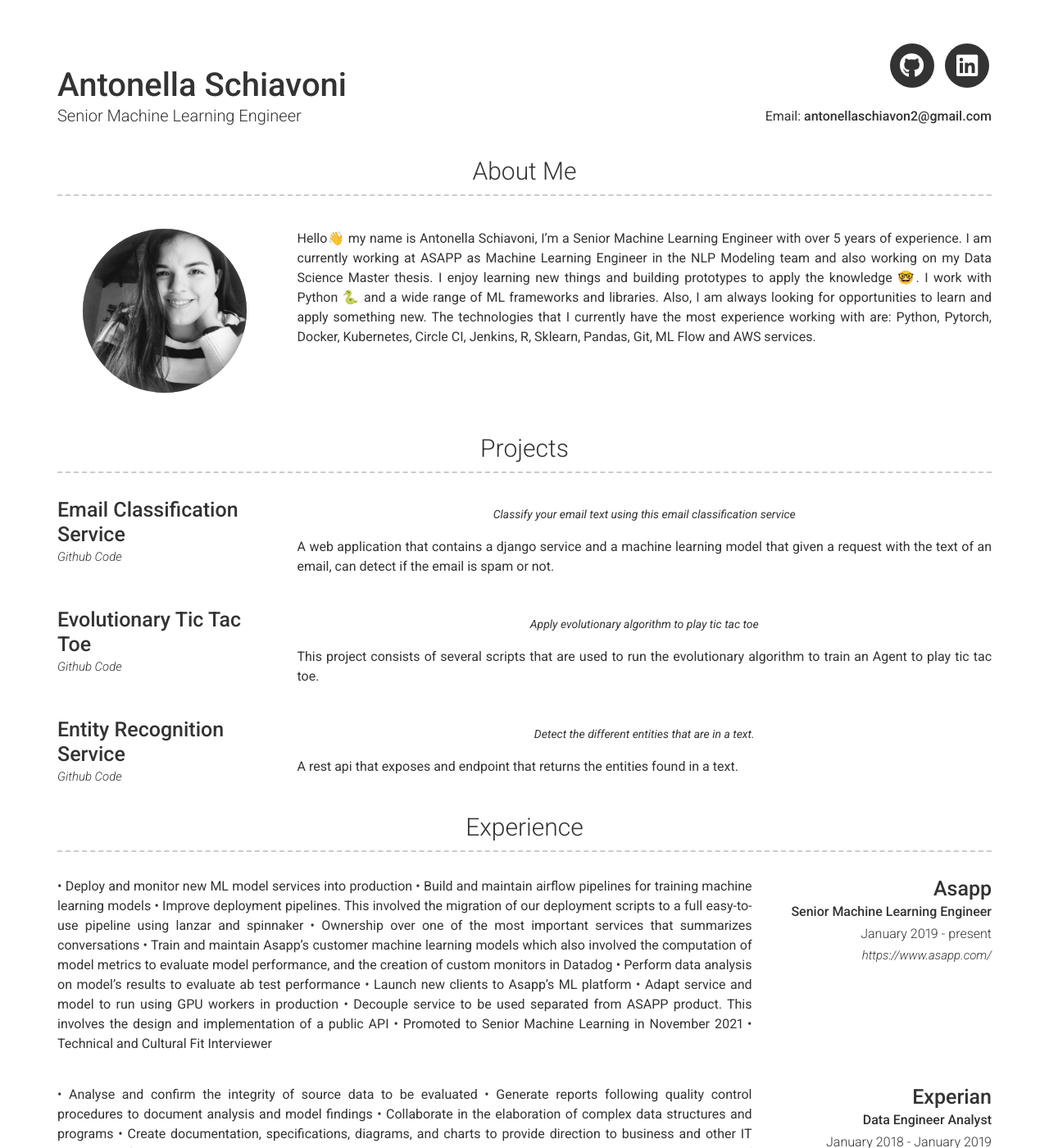
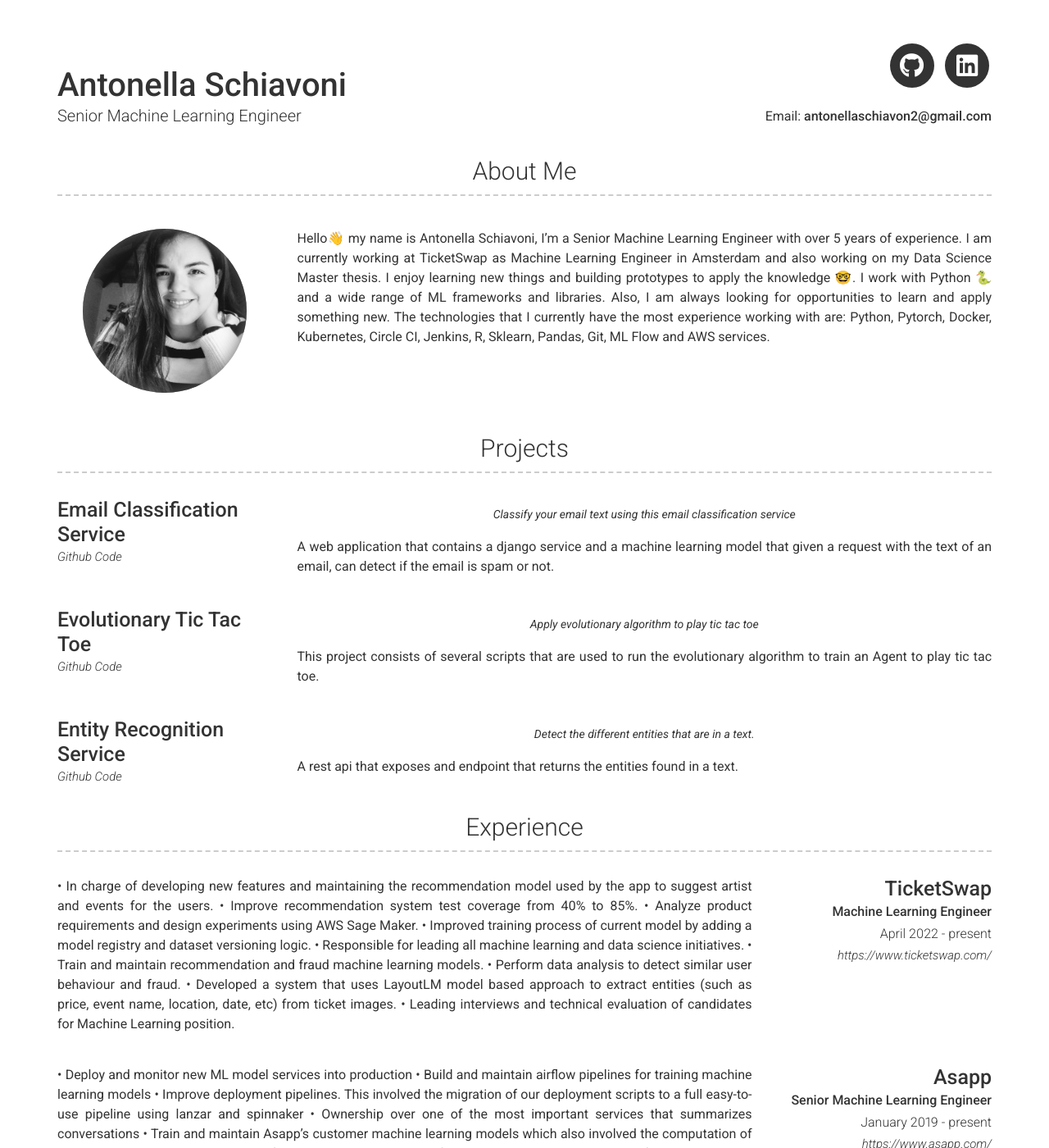
Before and after one commit to antonella-schiavoni/antonella-schiavoni.github.io, a Jekyll site: the page built from index.md, in a window 1280 px wide and 1400 px high. Shown: the whole window at 82% size. Built offline with Jekyll 4.4.1, drawn with Linux system fonts in a browser that asks for light colours; nearby versions of some CDN libraries.

Commit message:
add ticketswap experience

```diff
--- a/_config.yml
+++ b/_config.yml
@@ -39,7 +39,7 @@ linkedin_username: antonellaschiavoni
 about_profile_image: images/profile.jpg
 about_content: | # this will include new lines to allow paragraphs
 
-  Hello👋 my name is Antonella Schiavoni, I’m a Senior Machine Learning Engineer with over 5 years of experience. I am currently working at ASAPP as Machine Learning Engineer in the NLP Modeling team and also working on my Data Science Master thesis.
+  Hello👋 my name is Antonella Schiavoni, I’m a Senior Machine Learning Engineer with over 5 years of experience. I am currently working at TicketSwap as Machine Learning Engineer in Amsterdam and also working on my Data Science Master thesis.
   I enjoy learning new things and building prototypes to apply the knowledge 🤓. I work with Python 🐍 and a wide range of ML frameworks and libraries. Also, I am always looking for opportunities to learn and apply something new.
   The technologies that I currently have the most experience working with are: Python, Pytorch, Docker, Kubernetes, Circle CI, Jenkins, R, Sklearn, Pandas, Git, ML Flow and AWS services.
 
@@ -74,6 +74,25 @@ content:
   - title: Experience
     layout: list
     content:
+      - layout: right
+        title: TicketSwap
+        sub_title: Machine Learning Engineer
+        caption: April 2022 - present
+        link: https://www.ticketswap.com/
+        description: | # this will include new lines to allow paragraphs
+          • In charge of developing new features and maintaining the recommendation model used by the app to suggest artist and events for the users.
+          • Improve recommendation system test coverage from 40% to 85%.
+          • Analyze product requirements and design experiments using AWS Sage
+          Maker.
+          • Improved training process of current model by adding a model registry
+          and dataset versioning logic.
+          • Responsible for leading all machine learning and data science initiatives.
+          • Train and maintain recommendation and fraud machine learning models.
+          • Perform data analysis to detect similar user behaviour and fraud.
+          • Developed a system that uses LayoutLM model based approach to extract entities (such as price, event name, location, date, etc) from ticket
+          images.
+          • Leading interviews and technical evaluation of candidates for Machine
+          Learning position.
       - layout: right
         title: Asapp
         sub_title: Senior Machine Learning Engineer
```
